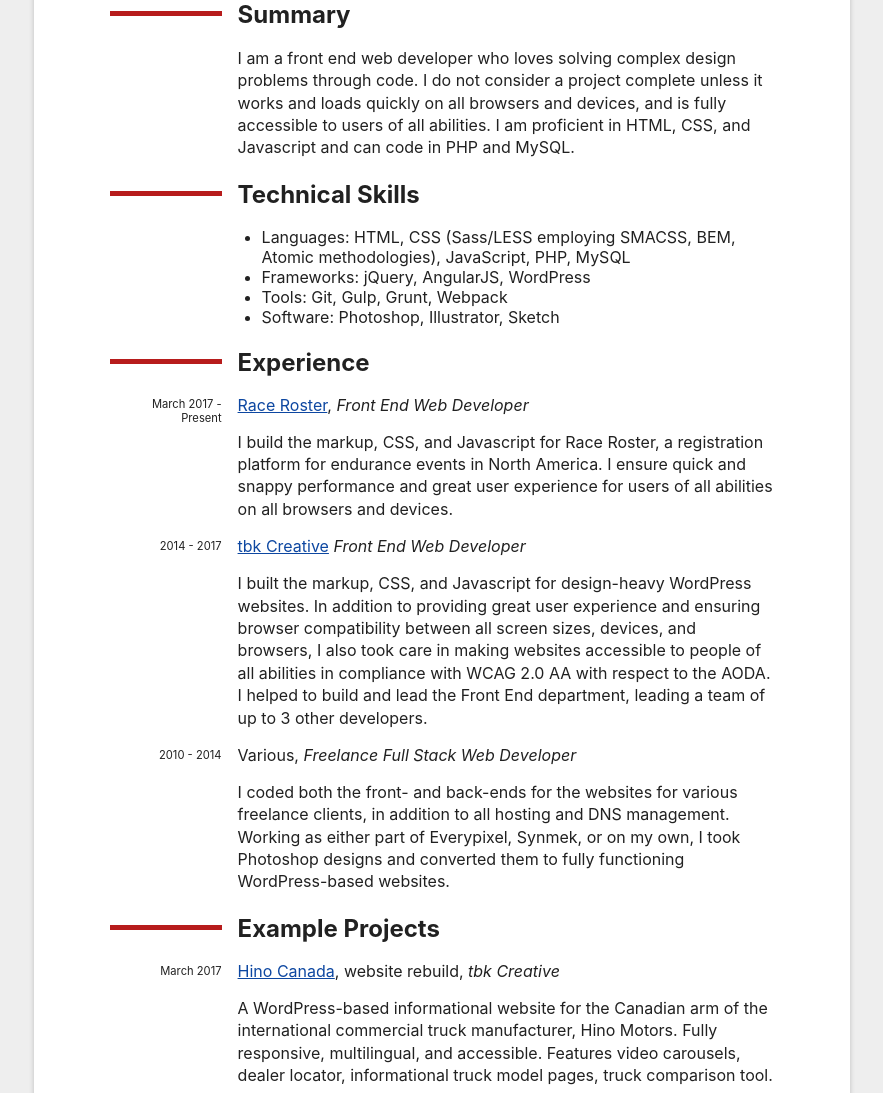
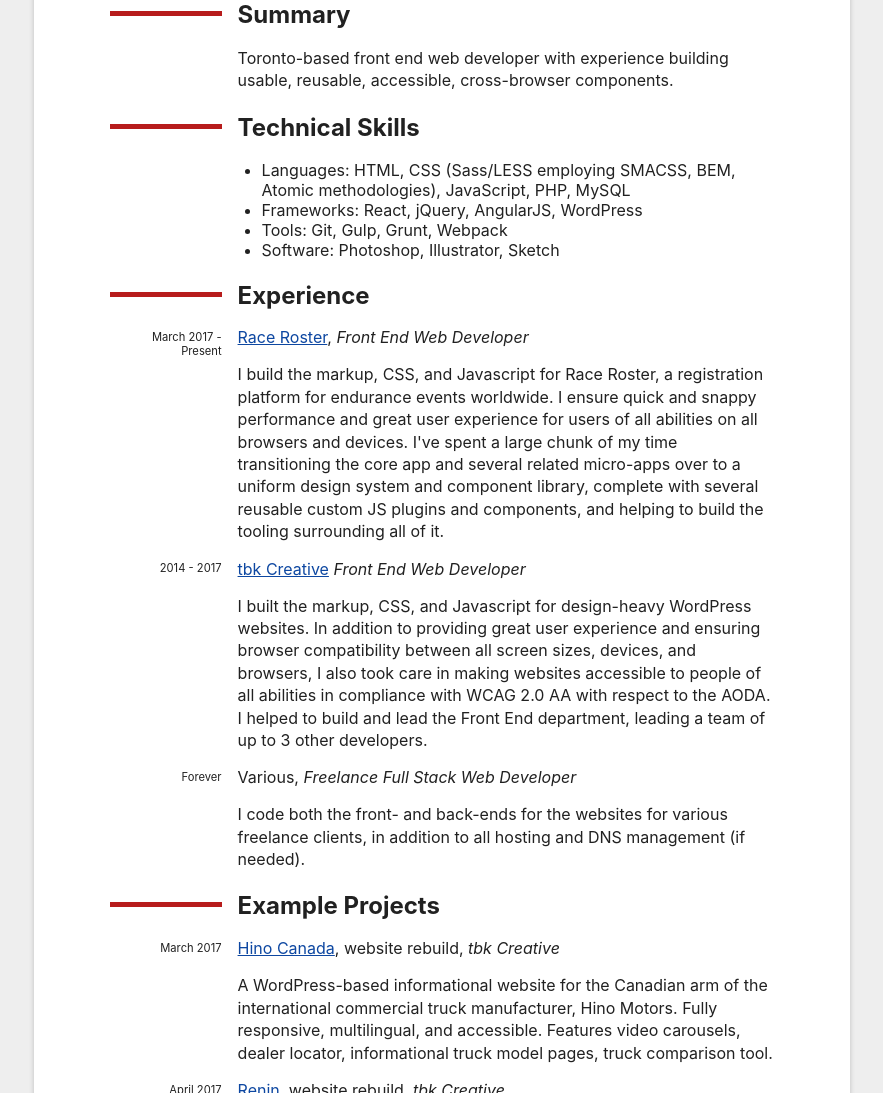
Before and after one commit to scottblinch/scottblinch.me, a website: page resume.html in a window 1280 px wide. Shown: the part 289-1382 px from the top of the page, without its empty margins (198-1081 px from the left). Drawn offline with Linux system fonts and the light colour scheme.

Commit message:
Update resume

```diff
--- a/resume.html
+++ b/resume.html
@@ -41,23 +41,20 @@
     </head>
 
     <body class="resume-body">
-        <main class="resume-page" itemscope itemtype="http://schema.org/Person">
+        <main class="resume-page">
             <header class="resume-header">
-                <h1 class="resume-name" itemprop="name">Scott Blinch</h1>
+                <h1 class="resume-name">Scott Blinch</h1>
                 <ul class="resume-contact">
-                    <li><a href="https://scottblinch.me/" itemprop="email">scott@scottblinch.me</a></li>
+                    <li><a href="https://scottblinch.me/">scott@scottblinch.me</a></li>
                     <li class="resume-contact-phone"><a href="tel:5198722572">519-872-2572</a></li>
-                    <li><a href="https://scottblinch.me/" itemprop="url">https://scottblinch.me/</a></li>
-                    <li><a href="https://github.com/scottblinch" itemprop="sameAs">github.com/scottblinch</a></li>
+                    <li><a href="https://scottblinch.me/">https://scottblinch.me/</a></li>
+                    <li><a href="https://github.com/scottblinch">github.com/scottblinch</a></li>
                 </ul>
             </header>
             <section class="resume-section summary">
                 <h2 class="resume-section-heading">Summary</h2>
                 <p>
-                    I am a front end web developer who loves solving complex design problems through code. I do not
-                    consider a project complete unless it works and loads quickly on all browsers and devices, and is
-                    fully accessible to users of all abilities. I am proficient in HTML, CSS, and Javascript and can
-                    code in PHP and MySQL.
+                    Toronto-based front end web developer with experience building usable, reusable, accessible, cross-browser components.
                 </p>
             </section>
             <section class="resume-section skills">
@@ -67,7 +64,7 @@
                         Languages: HTML, CSS (Sass/LESS employing SMACSS, BEM, Atomic methodologies), JavaScript, PHP,
                         MySQL
                     </li>
-                    <li>Frameworks: jQuery, AngularJS, WordPress</li>
+                    <li>Frameworks: React, jQuery, AngularJS, WordPress</li>
                     <li>Tools: Git, Gulp, Grunt, Webpack</li>
                     <li>Software: Photoshop, Illustrator, Sketch</li>
                 </ul>
@@ -82,8 +79,11 @@
                     </summary>
                     <p>
                         I build the markup, CSS, and Javascript for Race Roster, a registration platform for endurance
-                        events in North America. I ensure quick and snappy performance and great user experience for
-                        users of all abilities on all browsers and devices.
+                        events worldwide. I ensure quick and snappy performance and great user experience for
+                        users of all abilities on all browsers and devices. I've spent a large chunk of my time
+                        transitioning the core app and several related micro-apps over to a uniform design system
+                        and component library, complete with several reusable custom JS plugins and components, and
+                        helping to build the tooling surrounding all of it.
                     </p>
                 </details>
                 <details open>
@@ -104,13 +104,11 @@
                     <summary>
                         <span class="print-bold">Various</span>,
                         <em>Freelance Full Stack Web Developer</em>
-                        <time>2010 - 2014</time>
+                        <time>Forever</time>
                     </summary>
                     <p>
-                        I coded both the front- and back-ends for the websites for various freelance clients, in
-                        addition to all hosting and DNS management. Working as either part of Everypixel, Synmek, or on
-                        my own, I took Photoshop designs and converted them to fully functioning WordPress-based
-                        websites.
+                        I code both the front- and back-ends for the websites for various freelance clients, in
+                        addition to all hosting and DNS management (if needed).
                     </p>
                 </details>
             </section>
```
